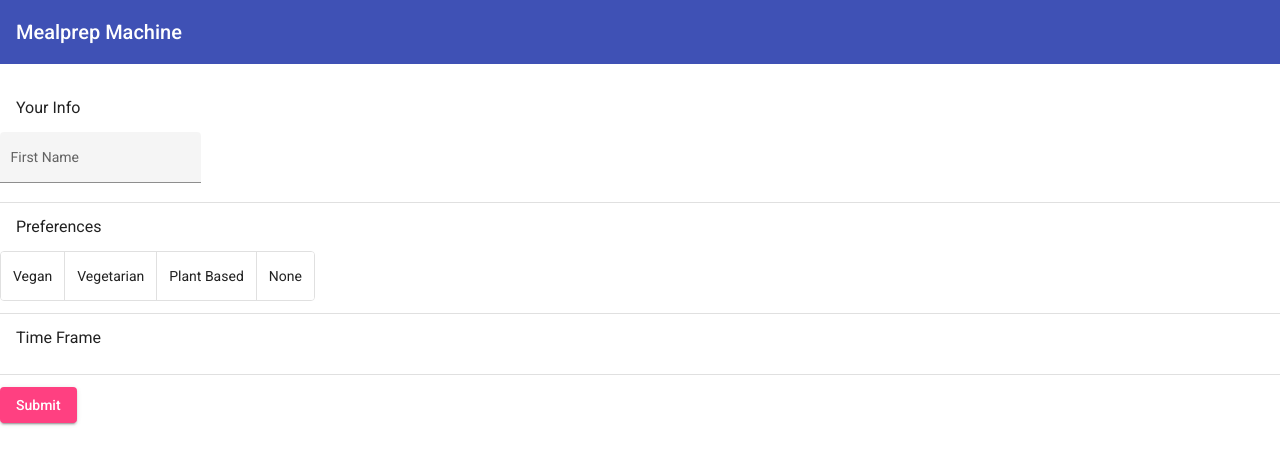
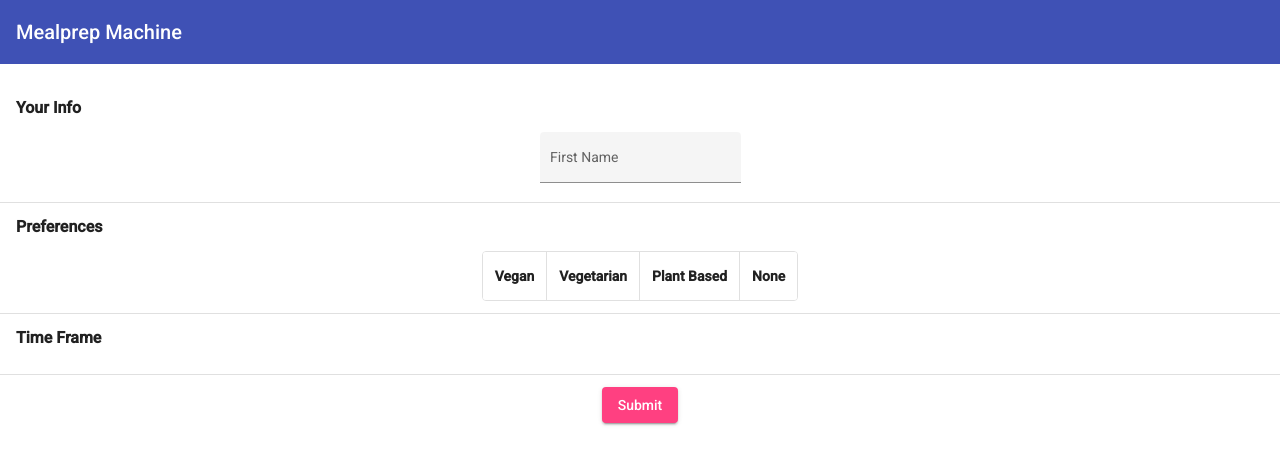
Before and after one commit to willadelinephillips/mealprep-machine, an Angular app in the folder mealprep-machine/: page / in a window 1280 px wide. Shown: the top 464 px of the page. Built offline with nearby package versions, Linux system fonts and the light colour scheme.

Commit message:
Connected CSS

```diff
--- a/mealprep-machine/src/app/app.component.html
+++ b/mealprep-machine/src/app/app.component.html
@@ -1,3 +1,7 @@
+<head>
+  <link rel="stylesheet" href="./app.component.css">
+</head>
+<body>
 <p>
 <mat-toolbar color="primary">
   <span>{{mainTitle}}</span>
@@ -34,6 +38,6 @@
 <p>
   <button mat-raised-button color="accent">Submit</button>
 </p>
-
+</body>
 
 <router-outlet></router-outlet>
```
